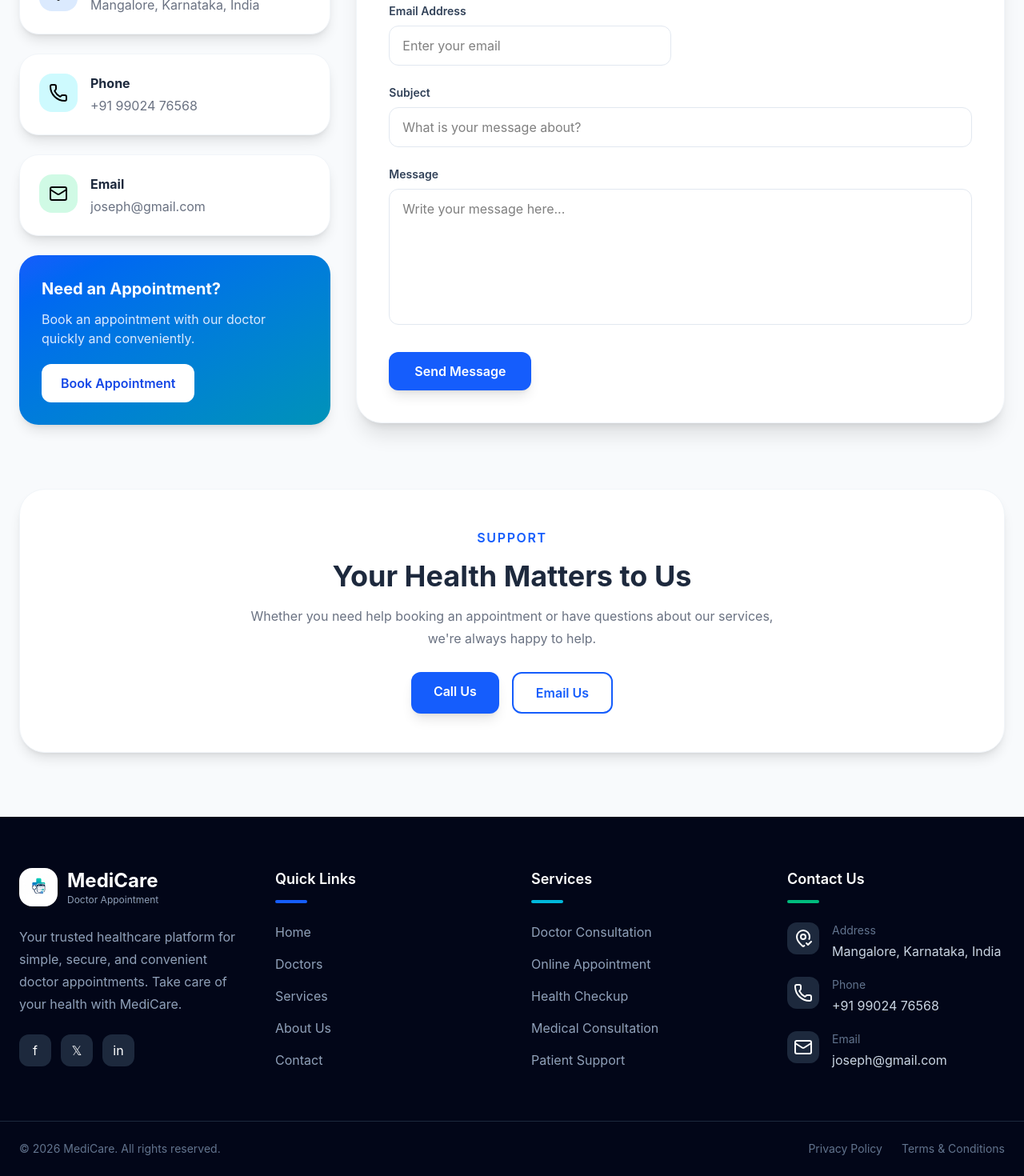
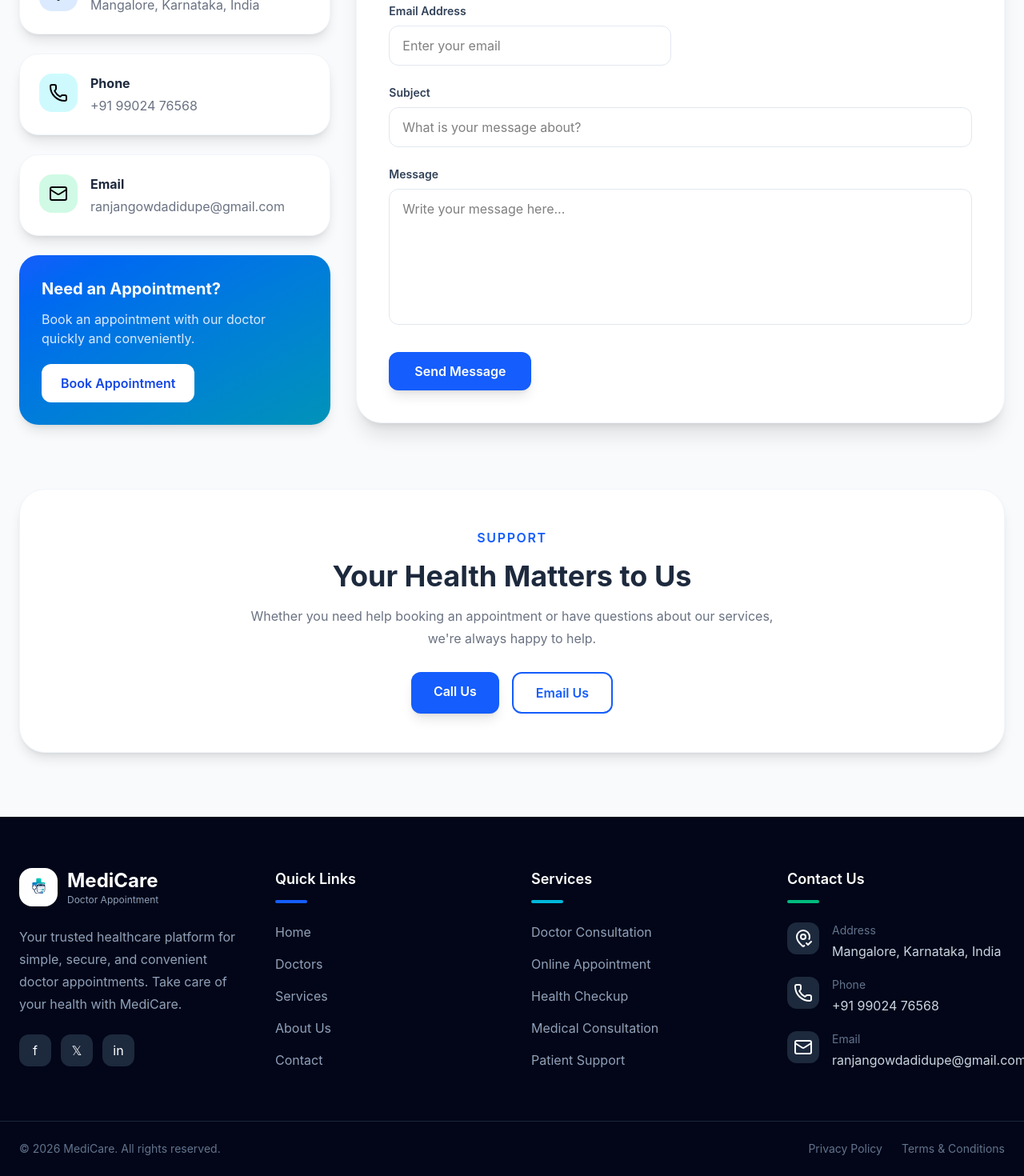
Before and after one commit to Ranjangowda2005/Medicare-Frontend, a React (Vite) app: page /contact in a window 1280 px wide. Shown: the part 798-2268 px from the top of the page at 80% size. Built offline with nearby package versions, Linux system fonts and the light colour scheme.

Commit message:
Update code

```diff
--- a/src/Components/Footer.jsx
+++ b/src/Components/Footer.jsx
@@ -171,10 +171,10 @@ const Footer = () => {
                   <p className="text-sm text-slate-500">Email</p>
 
                   <a
-                    href="mailto:joseph@gmail.com"
+                    href="mailto:ranjangowdadidupe@gmail.com"
                     className="text-slate-300 hover:text-white transition mt-1 block"
                   >
-                    joseph@gmail.com
+                    ranjangowdadidupe@gmail.com
                   </a>
                 </div>
               </div>
--- a/src/Docter/DoctorProfile.jsx
+++ b/src/Docter/DoctorProfile.jsx
@@ -10,7 +10,7 @@ const DoctorProfile = () => {
 
   const doctor = {
     name: "Dr. Joseph",
-    email: "joseph@gmail.com",
+    email: "ranjangowdadidupe@gmail.com",
     specialization: "General Physician",
     qualification: "MBBS, MD",
     experience: "10+ Years",
--- a/src/Pages/Contact.jsx
+++ b/src/Pages/Contact.jsx
@@ -148,10 +148,10 @@ const Contact = () => {
                       <h3 className="font-bold text-slate-800">Email</h3>
 
                       <a
-                        href="mailto:joseph@gmail.com"
+                        href="mailto:ranjangowdadidupe@gmail.com"
                         className="text-gray-500 hover:text-blue-600 transition mt-1 block"
                       >
-                        joseph@gmail.com
+                        ranjangowdadidupe@gmail.com
                       </a>
                     </div>
                   </div>
```
